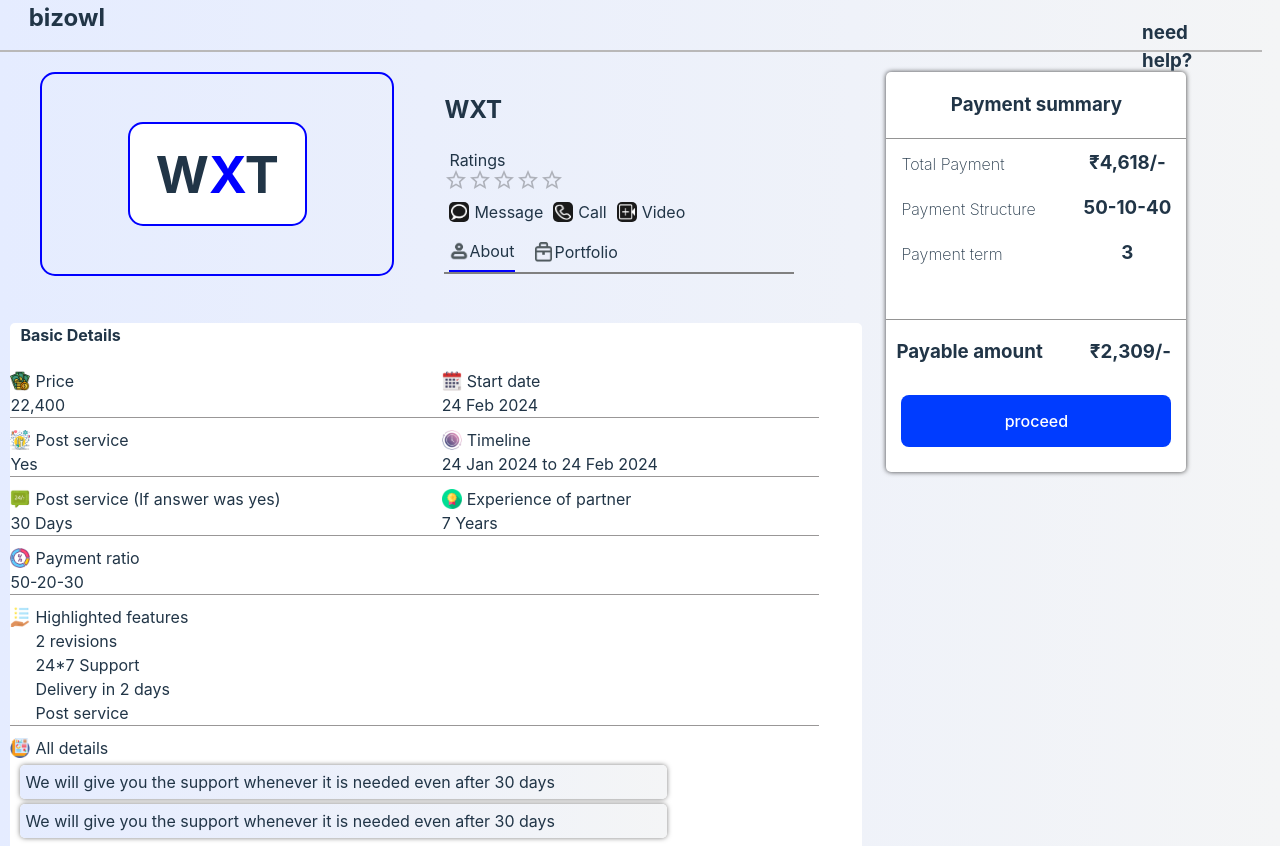
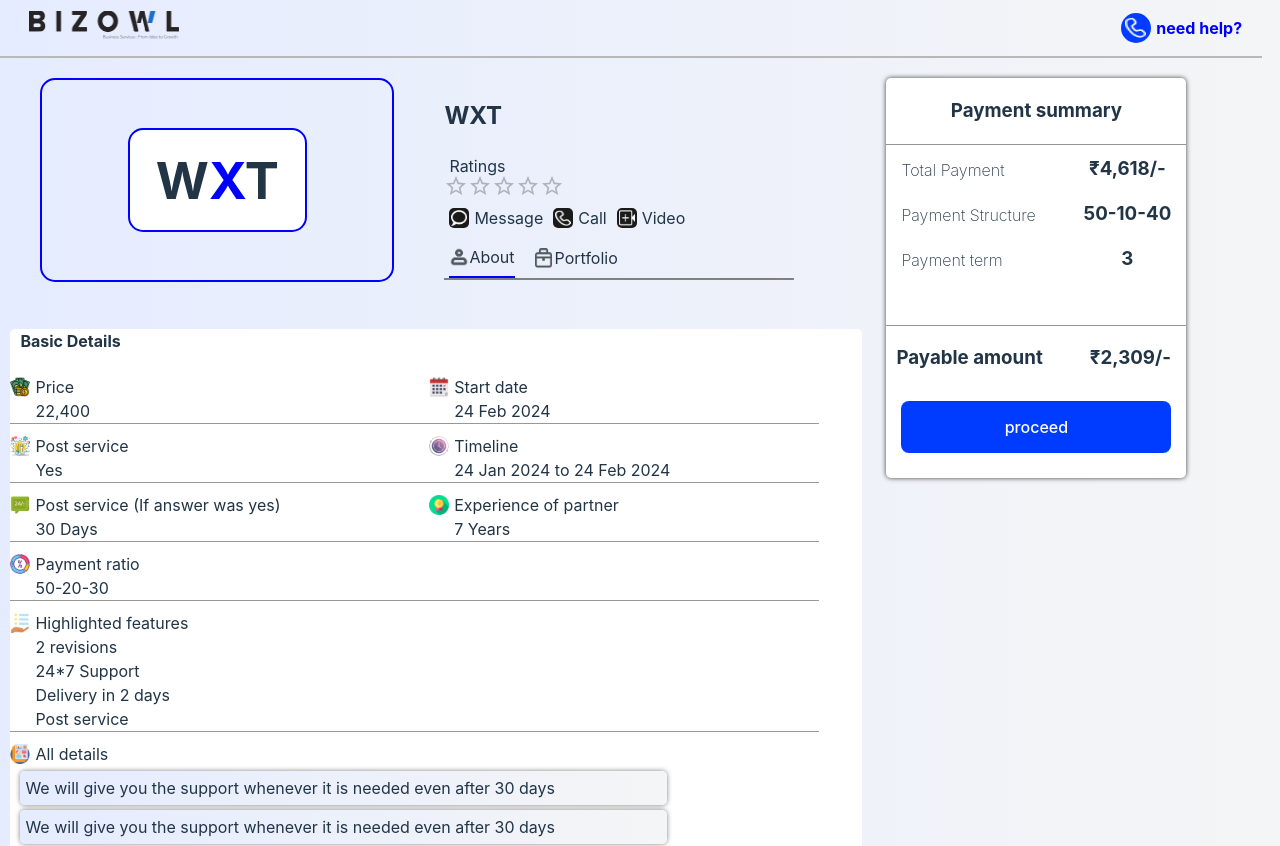
Before and after one commit to AtharvaSail11/getStarted, a React (Vite) app in the folder getStarted/: page / in a window 1280 px wide. Shown: the top 846 px of the page. Built offline with nearby package versions, Linux system fonts and the light colour scheme.

Commit message:
some more changes

```diff
--- a/getStarted/src/App.css
+++ b/getStarted/src/App.css
@@ -12,16 +12,21 @@ nav{
   position: relative;
   align-items: center;
   justify-content: space-between;
-  height:80px;
+  height:auto;
   width:101%;
   right: 5px;
   border-bottom: 2px solid rgb(185, 184, 184);
 }
 
 #logo{
-  height: 50px;
-  width:100px;
+  height: auto;
+  width:auto;
   margin-left: 40px;
+}
+
+#logo-text{
+  height: 28px;
+  width: 150px;
 }
 
 #logo h2{
@@ -29,10 +34,30 @@ nav{
 }
 
 #need-help{
+  display: flex;
+  align-items: center;
   position: relative;
-  height: 50px;
-  width:100px;
+  height: auto;
+  width:auto;
   right: 20px;
+  color: blue;
+  font-weight: bold;
+  cursor: pointer;
+}
+
+.call-logo{
+  background-color: rgb(0, 60, 255);
+  height: 30px;
+  width: 30px;
+  border-radius: 30px;
+  margin-right: 5px;
+}
+
+.call-logo img{
+  margin-top: 4px;
+  margin-left: 4px;
+  height: 70%;
+  width: 70%;
 }
 
 #content{
@@ -94,7 +119,6 @@ nav{
   #content{
     display:flex;
     flex-direction: column;
-    border: 2px solid green;
     align-items: center;
     width: 100%;
     height: auto;
@@ -126,6 +150,20 @@ nav{
 }
 
 @media (max-width:630px) {
+
+  #logo-box{
+    height: 150px;
+    width:300px;
+}
+
+  #logo{
+    margin-left: 20px;
+  }
+  #logo-text{
+    height: 20px;
+    width: 100px;
+  }
+
   #section1{
     flex-direction: column;
     align-items: center;
--- a/getStarted/src/App.jsx
+++ b/getStarted/src/App.jsx
@@ -1,7 +1,9 @@
 import Pm_summary from './components/pm_summary'
 import Rating_box from './components/rating_box'
 import Basic_details from './components/basic_details'
+import bizowl_logo from './components/assets/bizowl_logo.png'
 import './App.css'
+import call_logo from './components/assets/Vector-1.png'
 
 function App() {
 
@@ -9,11 +11,11 @@ function App() {
       <div className='app'>
         <nav>
           <div id='logo'>
-              <h2>bizowl</h2>
+              <img id='logo-text' src={bizowl_logo} />
           </div>
 
           <div id='need-help'>
-            <h3>need help?</h3>
+          <div className='call-logo'><img src={call_logo}/></div><p>need help?</p>
           </div>
         </nav>
 
--- a/getStarted/src/components/basic_details.css
+++ b/getStarted/src/components/basic_details.css
@@ -122,3 +122,7 @@
 #detail{
     border: none;
 }
+
+.detail-text{
+    margin-left: 25px;
+}
--- a/getStarted/src/components/basic_details.jsx
+++ b/getStarted/src/components/basic_details.jsx
@@ -1,4 +1,3 @@
-import react from 'react'
 import './basic_details.css'
 import calendar from './assets/calendar.png'
 import experience from './assets/experience.png'
@@ -20,49 +19,49 @@ const Basic_details = () => {
                         <div className='symbol'><img className='image' src={money} /></div>
                         <div className='heading'><p>Price</p></div>
                     </div>
-                    <p>22,400</p>
+                    <p className='detail-text'>22,400</p>
                 </div>
                 <div className='detail-content'>
                     <div className='detail-heading'>
                         <div className='symbol'><img className='image' src={calendar} /></div>
                         <div className='heading'><p>Start date</p></div>
                     </div>
-                    <p>24 Feb 2024</p>
+                    <p className='detail-text'>24 Feb 2024</p>
                 </div>
                 <div className='detail-content'>
                     <div className='detail-heading'>
                         <div className='symbol'><img className='image' src={service} /></div>
                         <div className='heading'><p>Post service</p></div>
                     </div>
-                    <p>Yes</p>
+                    <p className='detail-text'>Yes</p>
                 </div>
                 <div className='detail-content'>
                     <div className='detail-heading'>
                         <div className='symbol'><img className='image' src={timeline} /></div>
                         <div className='heading'><p>Timeline</p></div>
                     </div>
-                    <p>24 Jan 2024 to 24 Feb 2024</p>
+                    <p className='detail-text'>24 Jan 2024 to 24 Feb 2024</p>
                 </div>
                 <div className='detail-content'>
                     <div className='detail-heading'>
                         <div className='symbol'><img className='image' src={communication} /></div>
                         <div className='heading'><p>Post service (If answer was yes)</p></div>
                     </div>
-                    <p>30 Days</p>
+                    <p className='detail-text'>30 Days</p>
                 </div>
                 <div className='detail-content'>
                     <div className='detail-heading'>
                         <div className='symbol'><img className='image' src={experience} /></div>
                         <div className='heading'><p>Experience of partner</p></div>
                     </div>
-                    <p>7 Years</p>
+                    <p className='detail-text'>7 Years</p>
                 </div>
                 <div className='detail-content full-width'>
                     <div className='detail-heading'>
                         <div className='symbol'><img className='image' src={ratio} /></div>
                         <div className='heading'><p>Payment ratio</p></div>
                     </div>
-                    <p>50-20-30</p>
+                    <p className='detail-text'>50-20-30</p>
                 </div>
                 <div className='detail-content full-width'>
                     <div className='detail-heading'>
```
Also changed, not shown: getStarted/src/components/assets/bizowl_logo.png (added).
